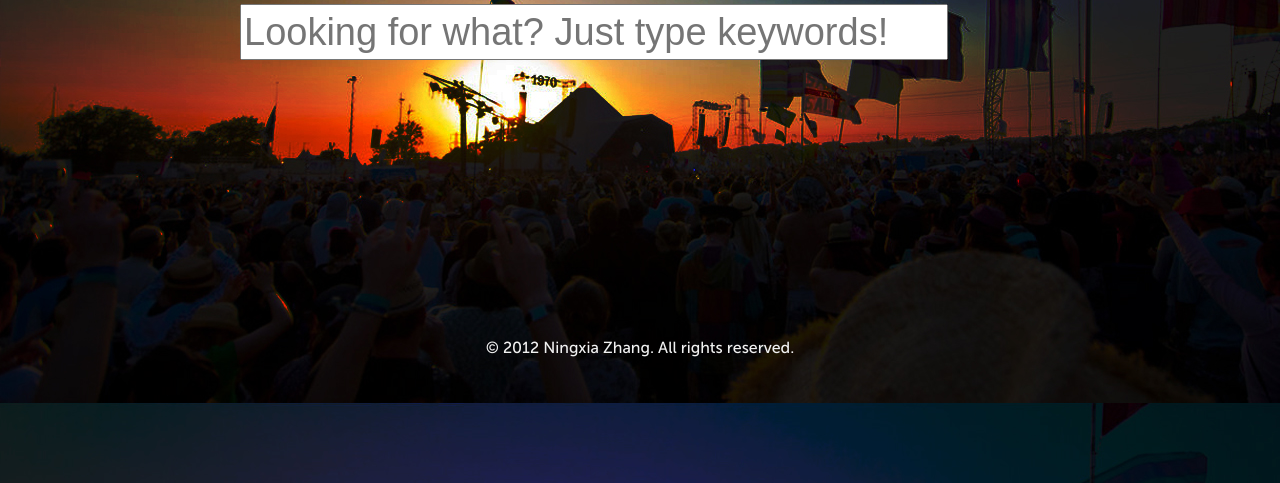
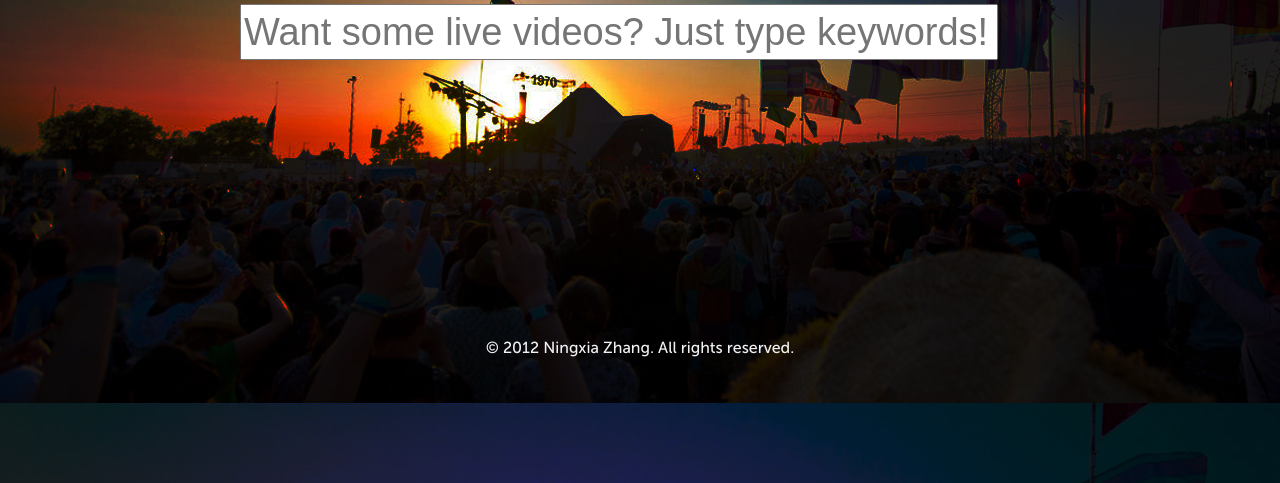
Before and after one commit to ningxiaz/LiveMania, a plain HTML site: page index.html in a window 1280 px wide. Shown: the part 317-800 px from the top of the page. Drawn offline with Linux system fonts and the light colour scheme.

Commit message:
wording revised

```diff
--- a/css/styles.css
+++ b/css/styles.css
@@ -71,7 +71,7 @@ table {
 }
 
 input#keyword{
-	width: 700px;
+	width: 750px;
 	height: 50px;
 	line-height: 50px;
 	font-size: 38px;
--- a/index.html
+++ b/index.html
@@ -23,7 +23,7 @@
 <body class="background">
 	<div class="wrapper" id="index">
 		<img id="logo" src="images/logo.png" alt="LiveMania"/>
-		<input id="keyword" name="keyword" type="text" placeholder="Looking for what? Just type keywords!"/>
+		<input id="keyword" name="keyword" type="text" placeholder="Want some live videos? Just type keywords!"/>
 	</div>
 	<div class="footer">
 		© 2012 Ningxia Zhang. All rights reserved.
```
